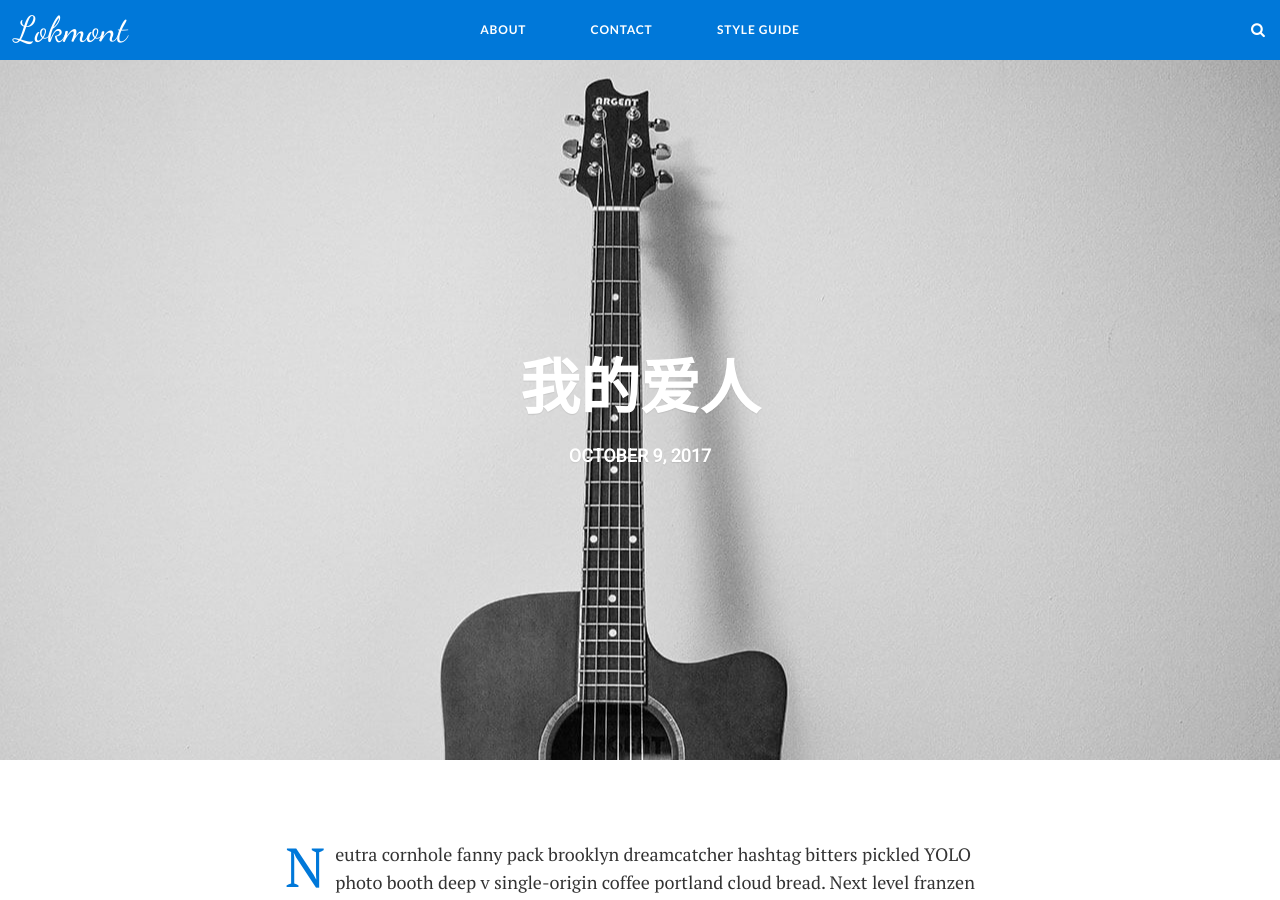
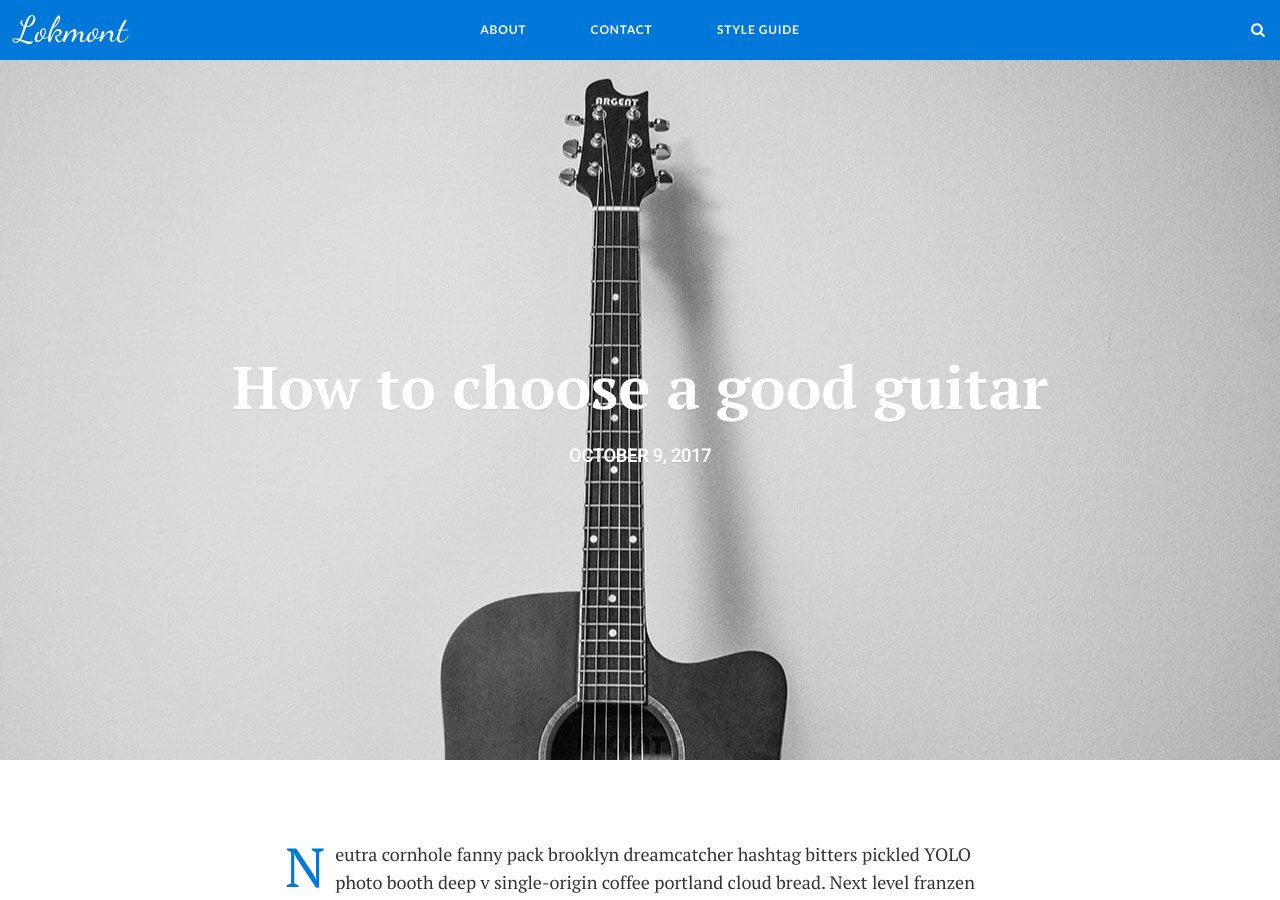
Before and after one commit to abhhba/abhhba.github.io, a Jekyll site: the page built from _posts/2017-10-09-how-to-choose-a-good-guitar.markdown, in a window 1280 px wide and 900 px high. Built offline with Jekyll 4.4.1, drawn with Linux system fonts in a browser that asks for light colours; comment, search, counter and statistics services are not loaded.

Commit message:
修改文件: _posts/2017-10-09-how-to-choose-a-good-guitar.markdown

```diff
--- a/_posts/2017-10-09-how-to-choose-a-good-guitar.markdown
+++ b/_posts/2017-10-09-how-to-choose-a-good-guitar.markdown
@@ -1,6 +1,6 @@
 ---
 layout: post
-title: 我的爱人
+title: How to choose a good guitar
 date: 2017-10-09 17:34:27 +0300
 img: 2.jpg
 tags: [Music, Shopping, Guitar]
```
